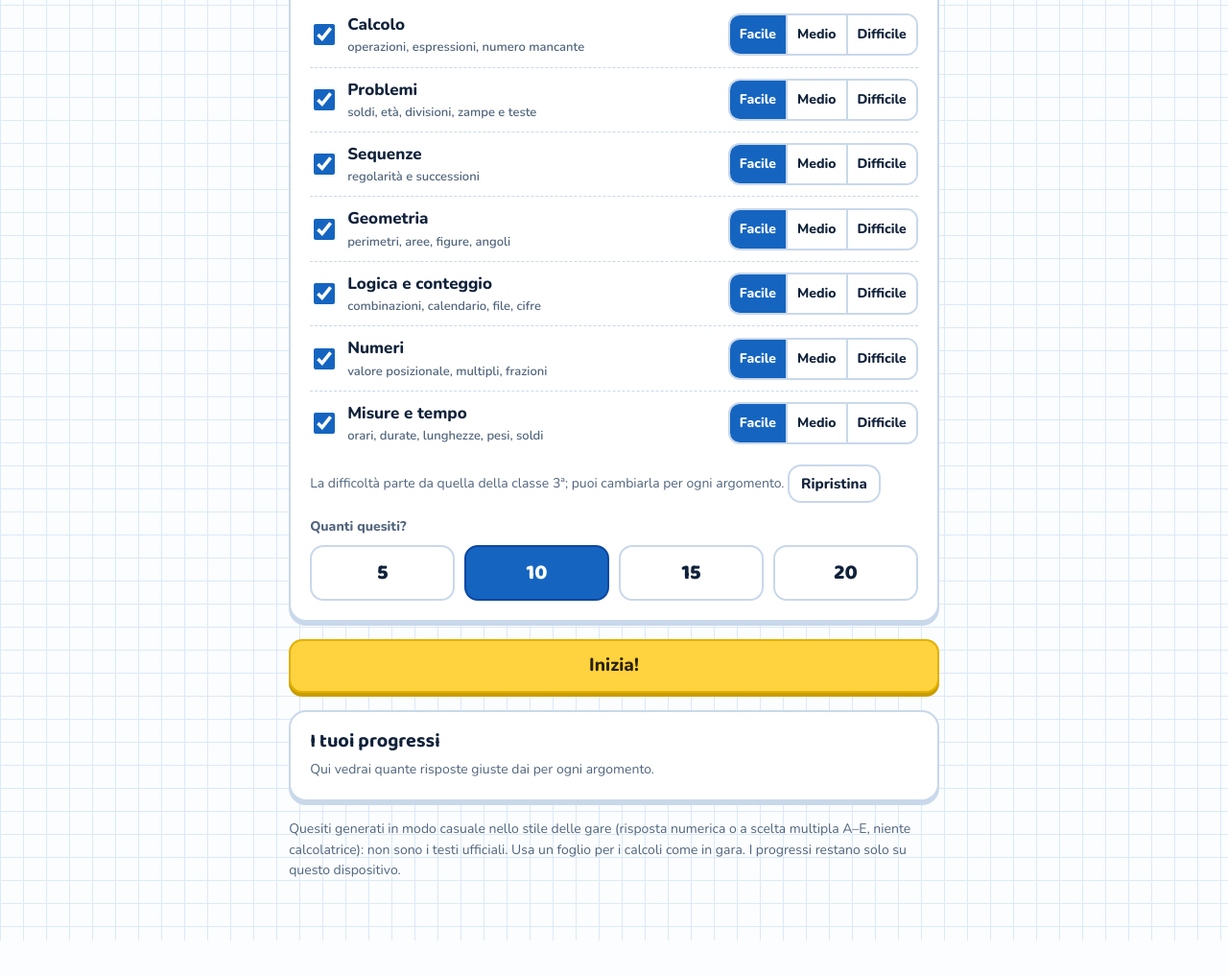
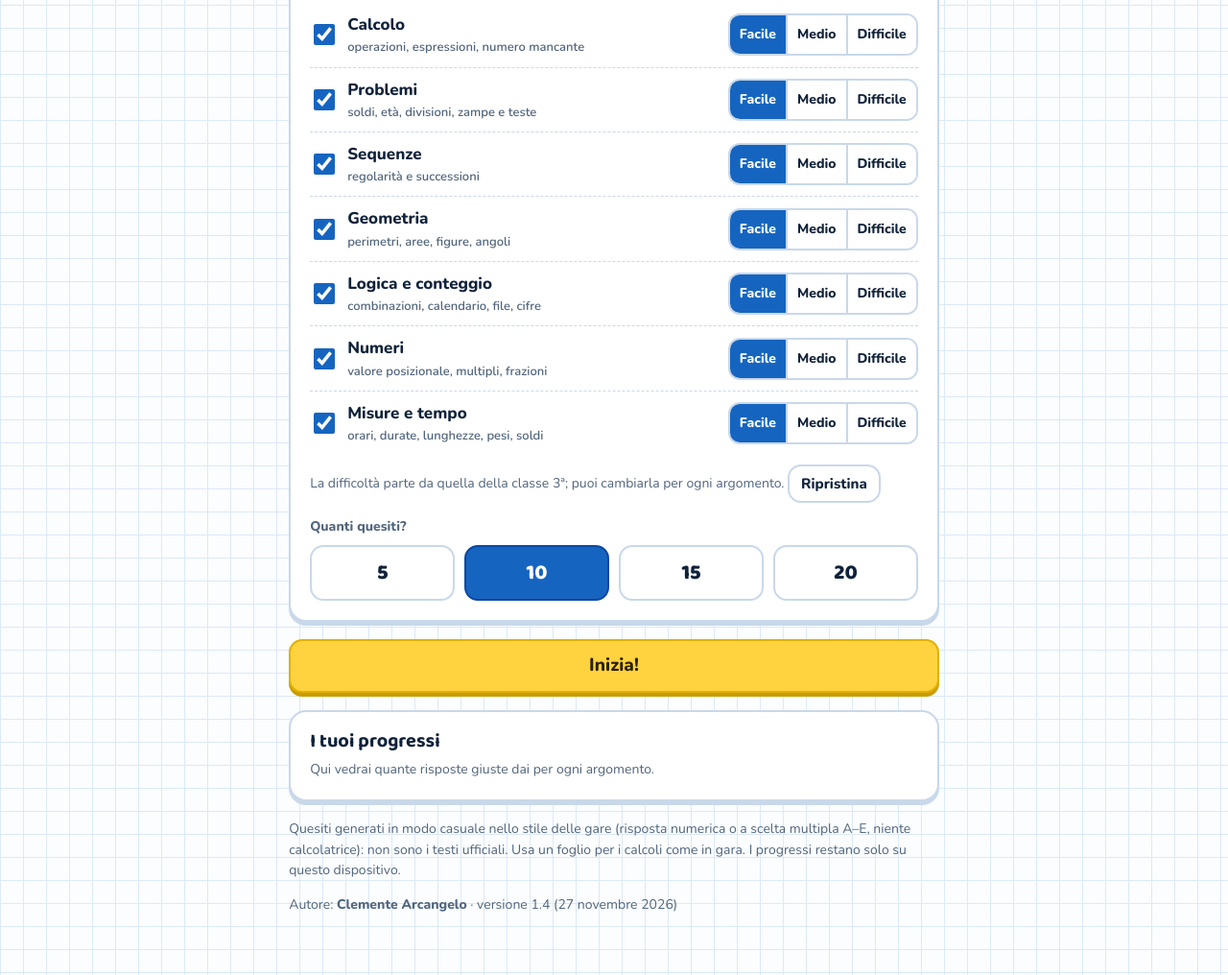
Before and after one commit to clemarca78/arcangelo-dev.github.io, a plain HTML site: page giochi-matematici/index.html in a window 1280 px wide. Shown: the part 1075-2091 px from the top of the page at 96% size. Before the commit the page ends 2055 px from the top, so only its background shows below. Drawn offline with nearby package versions, Linux system fonts and the light colour scheme.

Commit message:
Giochi matematici: autore Clemente Arcangelo e versione 1.4
Co-Authored-By: Claude Opus 5.5 <noreply@anthropic.com>
Claude-Session: https://claude.ai/code/session_01CTmmDeNTfr6iybT6Xh7aPY

```diff
--- a/giochi-matematici/index.html
+++ b/giochi-matematici/index.html
@@ -2,6 +2,8 @@
 <html lang="it">
 <head>
 <meta charset="utf-8">
+<meta name="author" content="Clemente Arcangelo">
+<meta name="version" content="1.4">
 <meta name="viewport" content="width=device-width, initial-scale=1">
 <title>Allenamento Giochi Matematici</title>
 <link rel="preconnect" href="https://fonts.googleapis.com">
@@ -222,6 +224,7 @@ mark{background:#ffe680;color:#2a2100;border-radius:4px;padding:0 3px}
     <div class="card"><h3 style="margin-bottom:6px">Correzione con le spiegazioni</h3><div id="review"></div></div>
   </section>
   <p class="note">Quesiti generati in modo casuale nello stile delle gare (risposta numerica o a scelta multipla A–E, niente calcolatrice): non sono i testi ufficiali. Usa un foglio per i calcoli come in gara. I progressi restano solo su questo dispositivo.</p>
+  <p class="note" style="margin-top:4px">Autore: <b>Clemente Arcangelo</b> · versione 1.4 (27 novembre 2026)</p>
 </main>
 
 <script>
```
